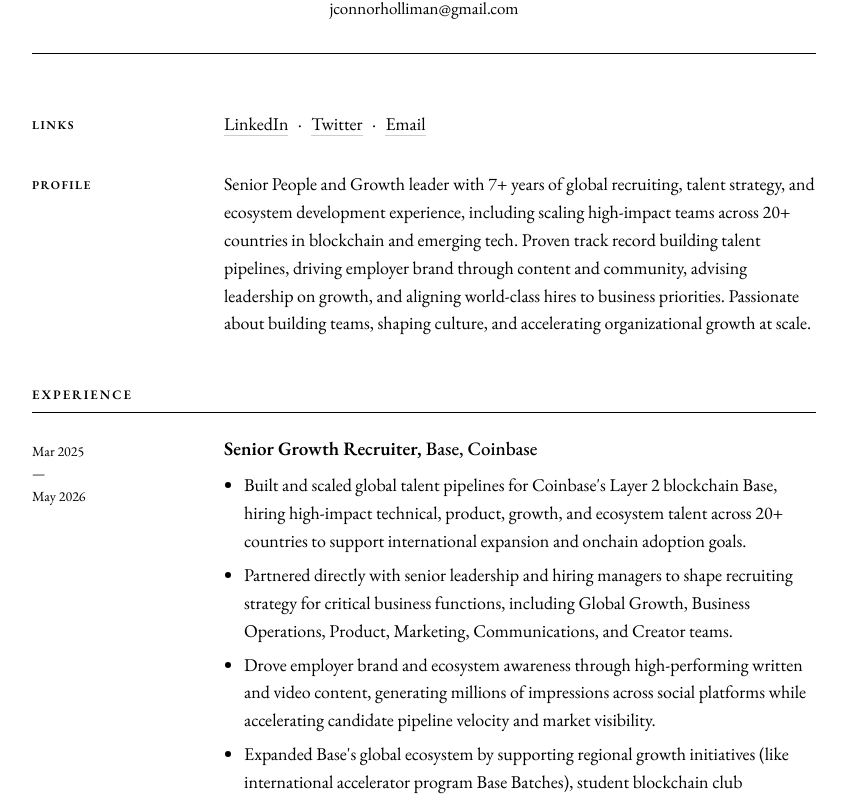
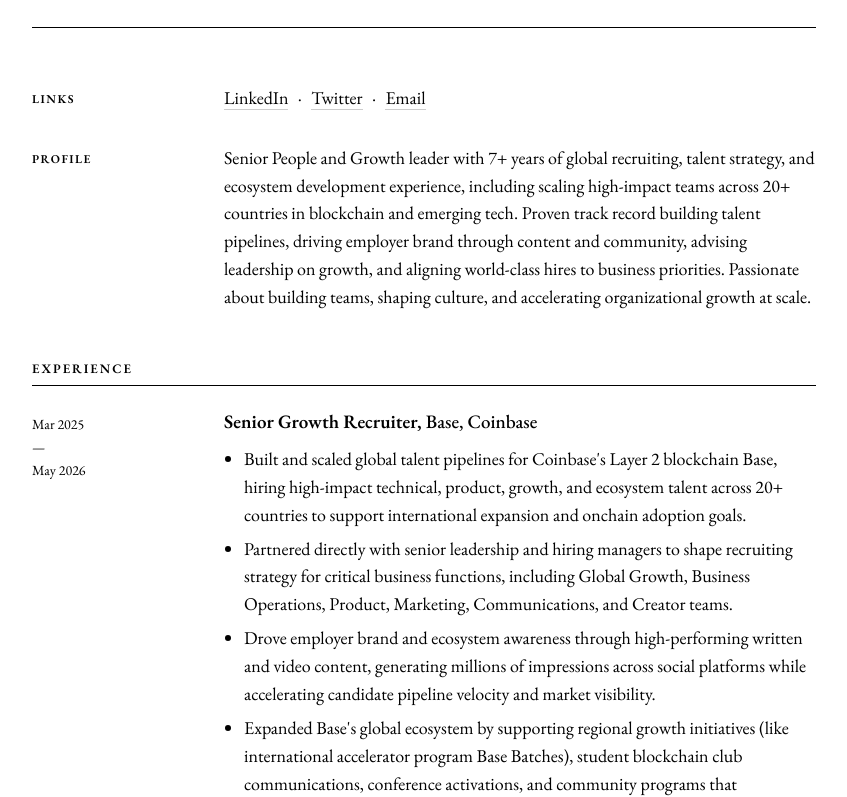
Before and after one commit to gossipgirlonchain/ch, a plain HTML site: page index.html in a window 1280 px wide. Shown: the part 146-943 px from the top of the page, without its empty margins (216-1063 px from the left). Drawn offline with nearby package versions, Linux system fonts and the light colour scheme.

Commit message:
Drop email from masthead (Links row already has Email button)

```diff
--- a/index.html
+++ b/index.html
@@ -19,9 +19,6 @@
 
     <header class="masthead">
       <h1>Connor Holliman</h1>
-      <p class="contact">
-        <a href="mailto:jconnorholliman@gmail.com">jconnorholliman@gmail.com</a>
-      </p>
     </header>
 
     <section class="row">
```
